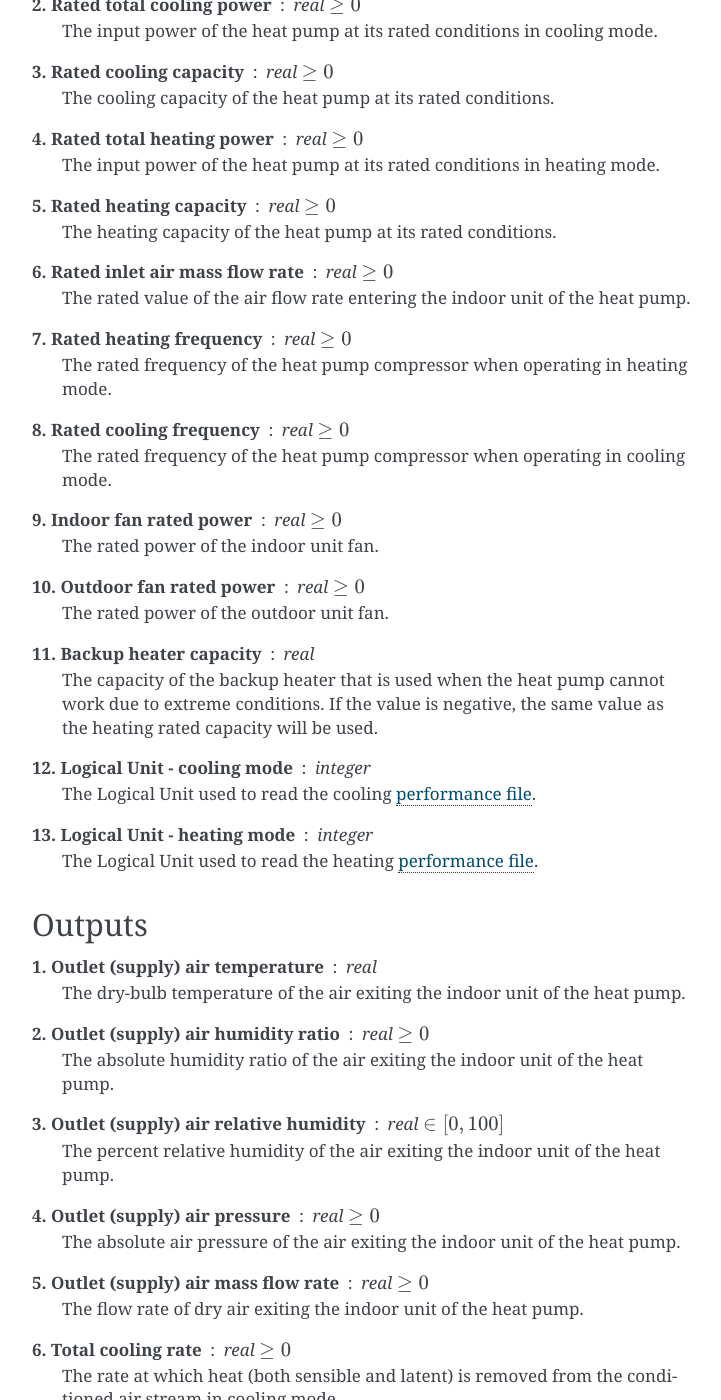
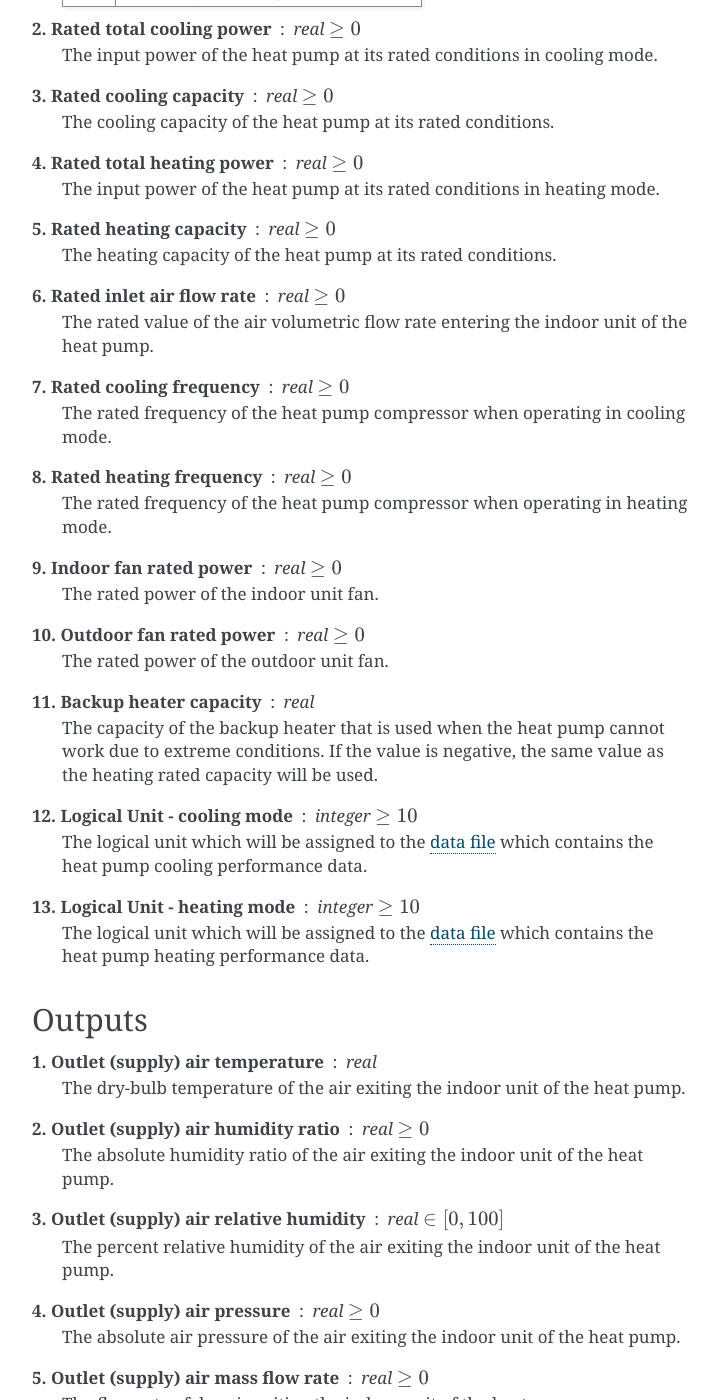
Before and after one commit to polymtl-bee/vcaahp-model, a Sphinx documentation site: the page built from docs/type3254/type3254.rst, in a window 1280 px wide and 1400 px high, scrolled down 2019 px. Shown: the whole window, without its empty margins (388-1109 px from the left). Built offline with Sphinx 7.4.7, drawn with Linux system fonts in a browser that asks for light colours; some of the changed text lies outside the part shown.

```diff
--- a/docs/type3254/type3254.rst
+++ b/docs/type3254/type3254.rst
@@ -125,17 +126,17 @@ Parameters
 **5. Rated heating capacity** : real :math:`\geq 0`
    The heating capacity of the heat pump at its rated conditions.
 
-**6. Rated inlet air mass flow rate** : real :math:`\geq 0`
-   The rated value of the air flow rate
+**6. Rated inlet air flow rate** : real :math:`\geq 0`
+   The rated value of the air volumetric flow rate
    entering the indoor unit of the heat pump.
 
-**7. Rated heating frequency** : real :math:`\geq 0`
+**7. Rated cooling frequency** : real :math:`\geq 0`
+   The rated frequency of the heat pump compressor
+   when operating in cooling mode.
+
+**8. Rated heating frequency** : real :math:`\geq 0`
    The rated frequency of the heat pump compressor
    when operating in heating mode.
-
-**8. Rated cooling frequency** : real :math:`\geq 0`
-   The rated frequency of the heat pump compressor
-   when operating in cooling mode.
 
 **9. Indoor fan rated power** : real :math:`\geq 0`
    The rated power of the indoor unit fan.
@@ -148,13 +149,15 @@ Parameters
    due to extreme conditions. If the value is negative,
    the same value as the heating rated capacity will be used.
 
-**12. Logical Unit - cooling mode** : integer
-   The Logical Unit used to read
-   the cooling :ref:`performance file <performance file>`.
+**12. Logical Unit - cooling mode** : integer :math:`\geq 10`
+   The logical unit which will be assigned to the
+   :ref:`data file <cooling performance file>`
+   which contains the heat pump cooling performance data.
 
-**13. Logical Unit - heating mode** : integer
-   The Logical Unit used to read
-   the heating :ref:`performance file <performance file>`.
+**13. Logical Unit - heating mode** : integer :math:`\geq 10`
+   The logical unit which will be assigned to the
+   :ref:`data file <heating performance file>`
+   which contains the heat pump heating performance data.
 
 
 Outputs
@@ -236,7 +239,7 @@ Outputs
    The mass flow rate of the condensate exiting the indoor unit in cooling mode.
 
 **21. Defrost mode** : integer :math:`\in \{0, 1, 2\}`
-   Setting for defrost mode:
+   The defrost mode of the heat pump.
 
    .. table::
       :align: left
```
Also changed, not shown: other parts of docs/type3254/type3254.rst (+7 -6 lines), README.md (added, +27 -0 lines), docs/index.rst (+20 -1 lines), docs/type3223/type3223.rst (+31 -20 lines), .readthedocs.yaml (added), docs/pictures/model-structure.svg (added), 3 other files.
